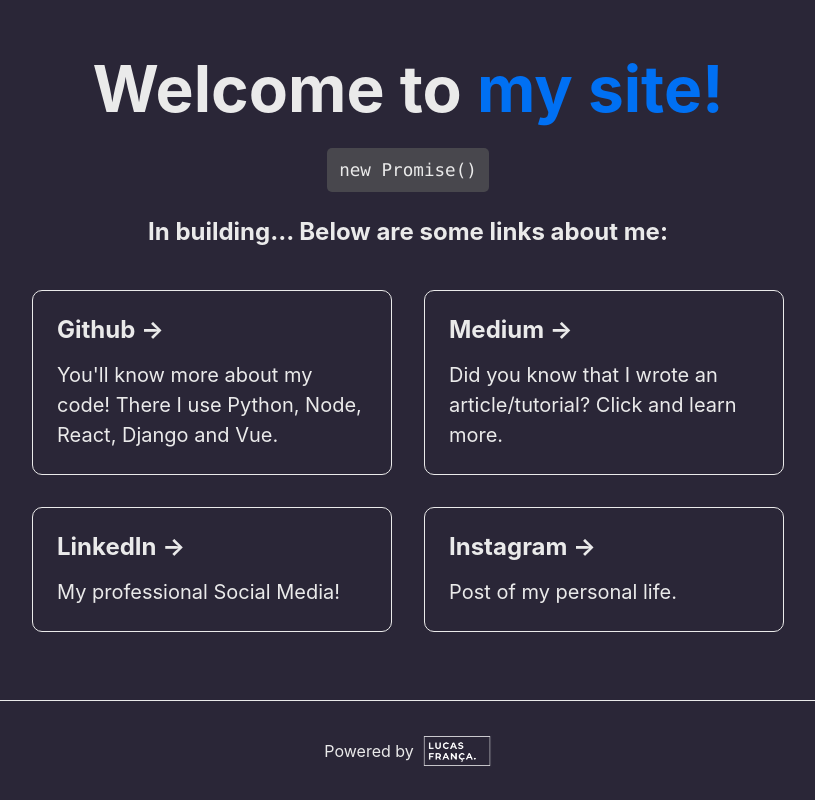
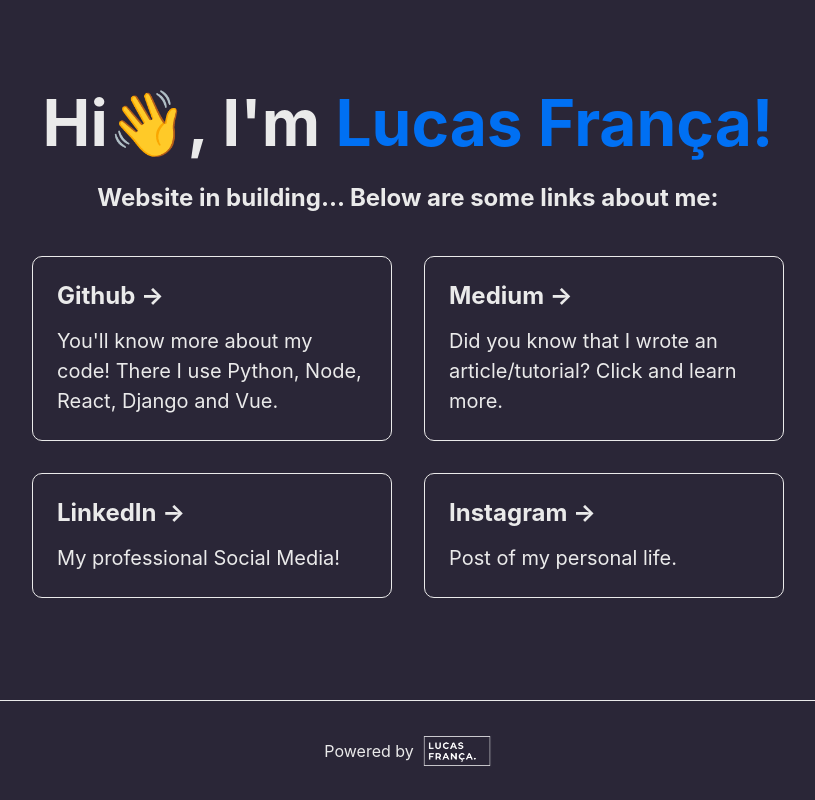
Before and after one commit to lucasfrancaid/lucasfranca.com.br, a Next.js app: page / in a window 1280 px wide. Shown: the whole page, without its empty margins (232-1047 px from the left). Built offline with nearby package versions, Linux system fonts and the light colour scheme.

Commit message:
Change title in home

```diff
--- a/pages/index.js
+++ b/pages/index.js
@@ -12,16 +12,16 @@
 
       <main className={styles.main}>
         <h1 className={styles.title}>
-          Welcome to <Link href="/me">my site!</Link>
+          Hi👋, I'm <Link href="/me">Lucas França!</Link>
         </h1>
 
-        <p className={styles.description}>
+        {/* <p className={styles.description}>
           {' '}
           <code className={styles.code}>new Promise()</code>
-        </p>
+        </p> */}
 
         <h2 className={styles.description}>
-          In building... Below are some links about me:
+          Website in building... Below are some links about me:
         </h2>
 
         <div className={styles.grid}>
```
